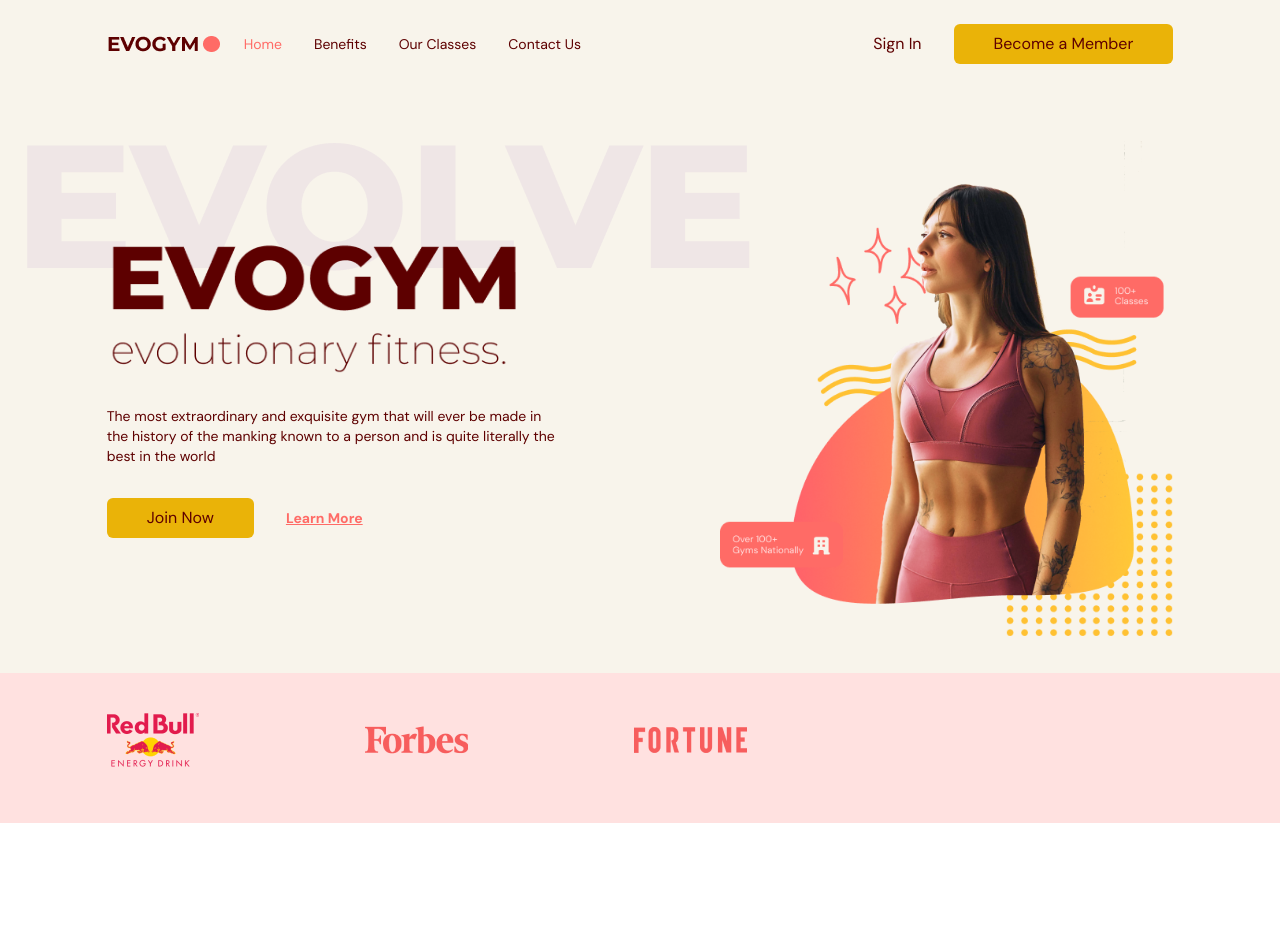
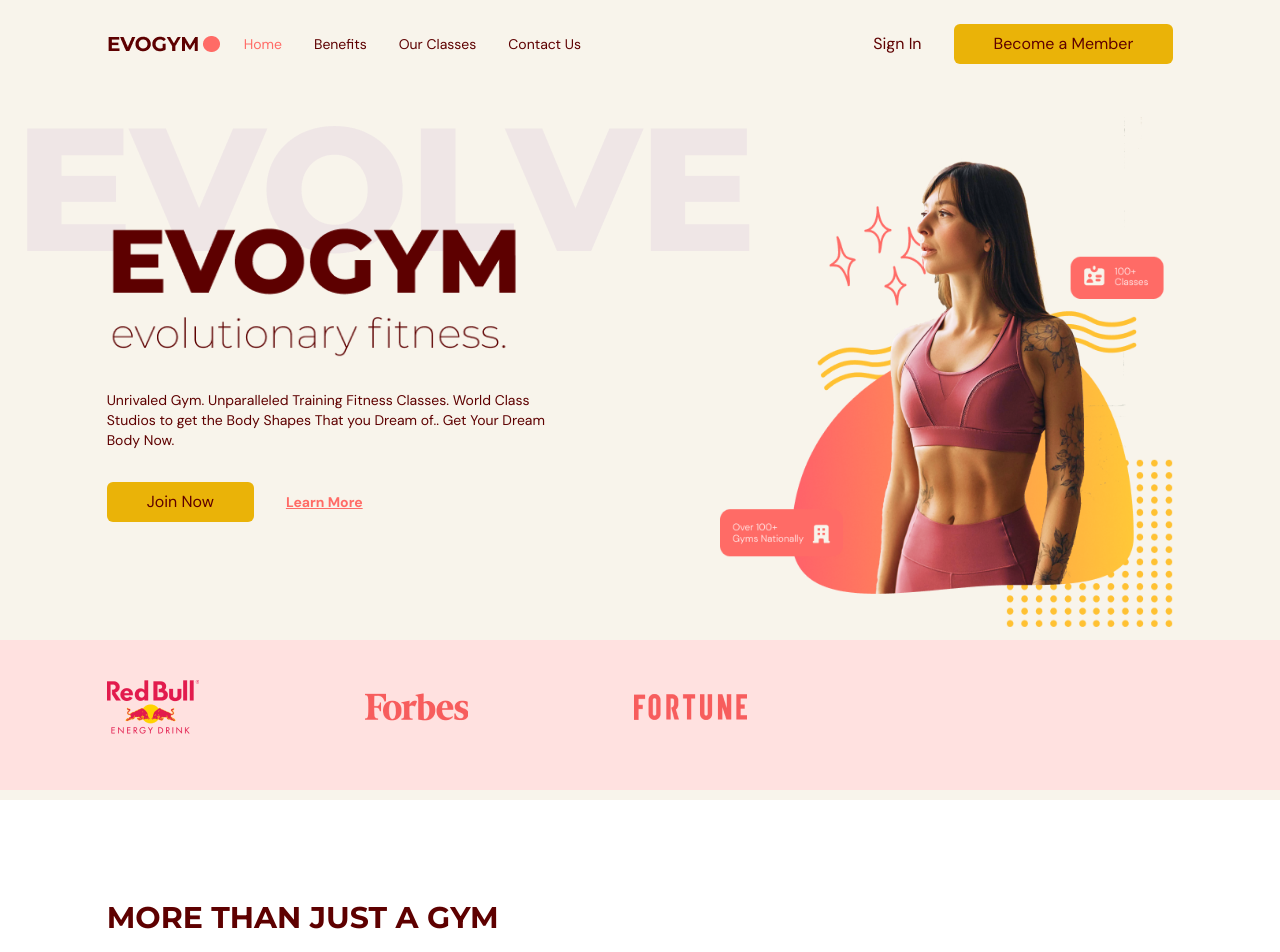
Before and after one commit to Rojan011/gymapp, a React (Vite) app: page / in a window 1280 px wide. Shown: the top 952 px of the page. Before the commit the page ends 823 px from the top, so only its background shows below. Built offline with nearby package versions, Linux system fonts and the light colour scheme.

Commit message:
fix-homeImage

```diff
--- a/src/App.tsx
+++ b/src/App.tsx
@@ -1,7 +1,8 @@
 import { useEffect, useState } from "react";
 import Navbar from "../src/scenes/navbar";
 import { SelectedPage } from "./shared/types";
-import Home from "./scenes/navbar/home";
+import Home from "./scenes/home";
+import Benefits from "./scenes/benefits";
 
 function App() {
   const [selectedPage, setSelectedPage] = useState<SelectedPage>(
@@ -32,6 +33,7 @@ function App() {
         setSelectedPage={setSelectedPage}
       />
       <Home setSelectedPage={setSelectedPage} />
+      <Benefits setSelectedPage={setSelectedPage} />
     </div>
   );
 }
--- /dev/null
+++ b/src/scenes/benefits/index.tsx
@@ -0,0 +1,33 @@
+import { motion } from "framer-motion";
+import { SelectedPage } from "../../shared/types";
+import {
+  HomeModernIcon,
+  UserGroupIcon,
+  AcademicCapIcon,
+} from "@heroicons/react/24/solid";
+import HText from "../../shared/HText";
+
+type Props = {
+  setSelectedPage: (value: SelectedPage) => void;
+};
+
+const Benefits = ({ setSelectedPage }: Props) => {
+  return (
+    <section id="benefits" className="mx-auto min-h-full w-5/6 py-20">
+      <motion.div
+        onViewportEnter={() => setSelectedPage(SelectedPage.Benefits)}
+      >
+        <div className="py-5 w-3/5">
+          <HText>MORE THAN JUST A GYM</HText>
+          <p className="py-5 text-sm">
+            We provide world class fitness equipment, trainers and classes to
+            get you to your ultimate fitness goals with ease. We provide true
+            care into each and every member.
+          </p>
+        </div>
+      </motion.div>
+    </section>
+  );
+};
+
+export default Benefits;
--- /dev/null
+++ b/src/scenes/home/index.tsx
@@ -0,0 +1,103 @@
+import useMediaQuery from "../../hooks/useMediaQuery";
+import ActionButton from "../../shared/ActionButton";
+import { SelectedPage } from "../../shared/types";
+import HomePageText from "../../assets/HomePageText.png";
+import HomePageGraphic from "../../assets/HomePageGraphic.png";
+import SponsorForbes from "../../assets/SponsorForbes.png";
+import SponsorFortune from "../../assets/SponsorFortune.png";
+import SponsorRedbull from "../../assets/SponsorRedBull.png";
+import AnchorLink from "react-anchor-link-smooth-scroll";
+import { motion } from "framer-motion";
+
+type Props = {
+  setSelectedPage: (value: SelectedPage) => void;
+};
+
+const Home = ({ setSelectedPage }: Props) => {
+  const isAboveMediumScreens = useMediaQuery("(min-width:1060px)");
+
+  return (
+    <section id="home" className="gap-16 bg-gray-20 py-10 md:h-full ">
+      {/* IMAGE AND MAIN HEADER */}
+      <motion.div
+        className="mx-auto w-5/6 items-center justify-center md:flex md:h-5/6"
+        onViewportEnter={() => setSelectedPage(SelectedPage.Home)}
+      >
+        {/* MAIN HEADER */}
+        <div className="z-10 mt-32 md:basis-3/5">
+          {/* HEADINGS */}
+          <motion.div
+            className="md:-mt-20"
+            initial="hidden"
+            whileInView="visible"
+            viewport={{ once: true, amount: 0.5 }}
+            transition={{ duration: 0.5 }}
+            variants={{
+              hidden: { opacity: 0, x: -50 },
+              visible: { opacity: 1, x: 0 },
+            }}
+          >
+            <div className="relative">
+              <div className="before:absolute before:-top-20 before:-left-20 before:z-[-1] md:before:content-evolvetext">
+                <img alt="home-page-text" src={HomePageText} />
+              </div>
+            </div>
+
+            <p className="mt-8 text-sm">
+              Unrivaled Gym. Unparalleled Training Fitness Classes. World Class
+              Studios to get the Body Shapes That you Dream of.. Get Your Dream
+              Body Now.
+            </p>
+          </motion.div>
+
+          {/* ACTIONS */}
+          <motion.div
+            className="mt-8 flex items-center gap-8"
+            initial="hidden"
+            whileInView="visible"
+            viewport={{ once: true, amount: 0.5 }}
+            transition={{ delay: 0.2, duration: 0.5 }}
+            variants={{
+              hidden: { opacity: 0, x: -50 },
+              visible: { opacity: 1, x: 0 },
+            }}
+          >
+            <ActionButton setSelectedPage={setSelectedPage}>
+              Join Now
+            </ActionButton>
+            <AnchorLink
+              className="text-sm font-bold text-primary-500 underline hover:text-secondary-500"
+              onClick={() => setSelectedPage(SelectedPage.ContactUs)}
+              href={`#${SelectedPage.ContactUs}`}
+            >
+              <p>Learn More</p>
+            </AnchorLink>
+          </motion.div>
+        </div>
+
+        {/* IMAGE */}
+        <div
+          className="flex basis-3/5 justify-center md:z-10
+              md:ml-40 md:mt-16 md:justify-items-end md:h-[85%] "
+        >
+          <img alt="home-pageGraphic" src={HomePageGraphic} />
+        </div>
+      </motion.div>
+
+      {/* SPONSORS */}
+      {isAboveMediumScreens && (
+        <div className="h-[150px] w-full bg-primary-100 py-10 ">
+          <div className="mx-auto w-5/6">
+            <div className="flex w-3/5 items-center justify-between gap-8">
+              <img alt="redbull-sponsor" src={SponsorRedbull} />
+              <img alt="forbes-sponsor" src={SponsorForbes} />
+              <img alt="fortune-sponsor" src={SponsorFortune} />
+            </div>
+          </div>
+        </div>
+      )}
+    </section>
+  );
+};
+
+export default Home;
--- a/src/scenes/navbar/home/index.tsx
+++ /dev/null
@@ -1,79 +0,0 @@
-import useMediaQuery from "../../../hooks/useMediaQuery";
-import ActionButton from "../../../shared/ActionButton";
-import { SelectedPage } from "../../../shared/types";
-import HomePageText from "../../../assets/HomePageText.png";
-import HomePageGraphic from "../../../assets/HomePageGraphic.png";
-import SponsorForbes from "../../../assets/SponsorForbes.png";
-import SponsorFortune from "../../../assets/SponsorFortune.png";
-import SponsorRedbull from "../../../assets/SponsorRedBull.png";
-import AnchorLink from "react-anchor-link-smooth-scroll";
-
-type Props = {
-  setSelectedPage: (value: SelectedPage) => void;
-};
-
-const Home = ({ setSelectedPage }: Props) => {
-  const isAboveMediumScreens = useMediaQuery("(min-width:1060px)");
-  return (
-    <section id="home" className="gap-16 bg-gray-20 py-10 md:h-full md:pb-0">
-      {/* Image and main header */}
-      <div className="md:flex mx-auto w-5/6 items-center justify-center md:h-5/6">
-        {/* Main Header */}
-        <div className="z-10 mt-32 md:basis-3/5 ">
-          {/* Headings */}
-          <div className="-mt-20">
-            <div className="relative">
-              <div className="before:absolute before:-mt-20 before:-left-20 before:z-[-1] md:before:content-evolvetext">
-                <img src={HomePageText} alt="HomePageText" />
-              </div>
-            </div>
-            <p className="mt-8 text-sm ">
-              The most extraordinary and exquisite gym that will ever be made in
-              the history of the manking known to a person and is quite
-              literally the best in the world
-            </p>
-          </div>
-
-          {/* Actions */}
-          <div className="mt-8 flex items-center gap-8">
-            <ActionButton setSelectedPage={setSelectedPage}>
-              Join Now
-            </ActionButton>
-            <AnchorLink
-              className="text-sm font-bold text-primary-500 underline hover:text-secondary-500 "
-              onClick={() => {
-                setSelectedPage(SelectedPage.ContactUs);
-              }}
-              href={`#${SelectedPage.ContactUs}`}
-            >
-              <p>Learn More</p>
-            </AnchorLink>
-          </div>
-        </div>
-
-        {/* Image */}
-        <div
-          className="flex basis-3/5 justify-center md:z-10
-              md:ml-40 md:mt-16 md:justify-items-end"
-        >
-          <img src={HomePageGraphic} alt="homePageGraphic" />
-        </div>
-      </div>
-
-      {/* Sponsors */}
-      {isAboveMediumScreens && (
-        <div className="h-[150px] w-full bg-primary-100 py-10">
-          <div className="mx-auto w-5/6">
-            <div className="flex w-3/5 items-center justify-between gap-8">
-              <img src={SponsorRedbull} alt="redbull" />
-              <img src={SponsorForbes} alt="forbes" />
-              <img src={SponsorFortune} alt="fortune" />
-            </div>
-          </div>
-        </div>
-      )}
-    </section>
-  );
-};
-
-export default Home;
--- /dev/null
+++ b/src/shared/HText.tsx
@@ -0,0 +1,13 @@
+import React from "react";
+
+type Props = {
+  children: React.ReactNode;
+};
+
+const HText = ({ children }: Props) => {
+  return (
+    <h1 className="text-3xl basis-3/5 font-montserrat font-bold">{children}</h1>
+  );
+};
+
+export default HText;
```
